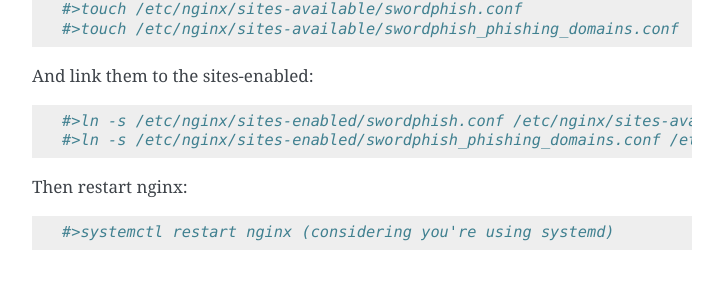
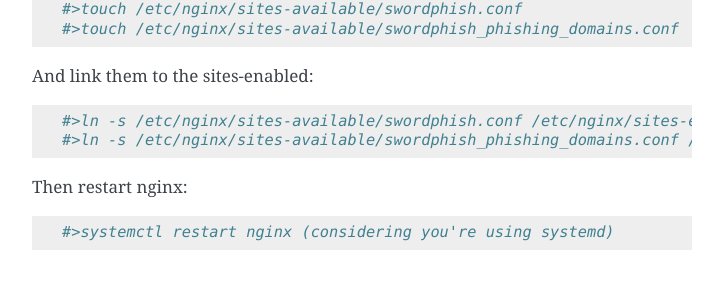
Before and after one commit to societe-generale/swordphish-awareness, a Sphinx documentation site: the page built from docs/installation.rst, in a window 1280 px wide and 900 px high, scrolled down 6878 px. Shown: the part 148-435 px from the top of the window, without its empty margins (388-1111 px from the left). Built offline with Sphinx 7.4.7, drawn with Linux system fonts in a browser that asks for light colours.

```diff
--- a/docs/installation.rst
+++ b/docs/installation.rst
@@ -298,8 +298,8 @@ Create the two files here::
 
 And link them to the sites-enabled::
 
-  #>ln -s /etc/nginx/sites-enabled/swordphish.conf /etc/nginx/sites-available/swordphish.conf
-  #>ln -s /etc/nginx/sites-enabled/swordphish_phishing_domains.conf /etc/nginx/sites-available/swordphish_phishing_domains.conf
+  #>ln -s /etc/nginx/sites-available/swordphish.conf /etc/nginx/sites-enabled/swordphish.conf
+  #>ln -s /etc/nginx/sites-available/swordphish_phishing_domains.conf /etc/nginx/sites-enabled/swordphish_phishing_domains.conf
 
 Then restart nginx::
 
```
